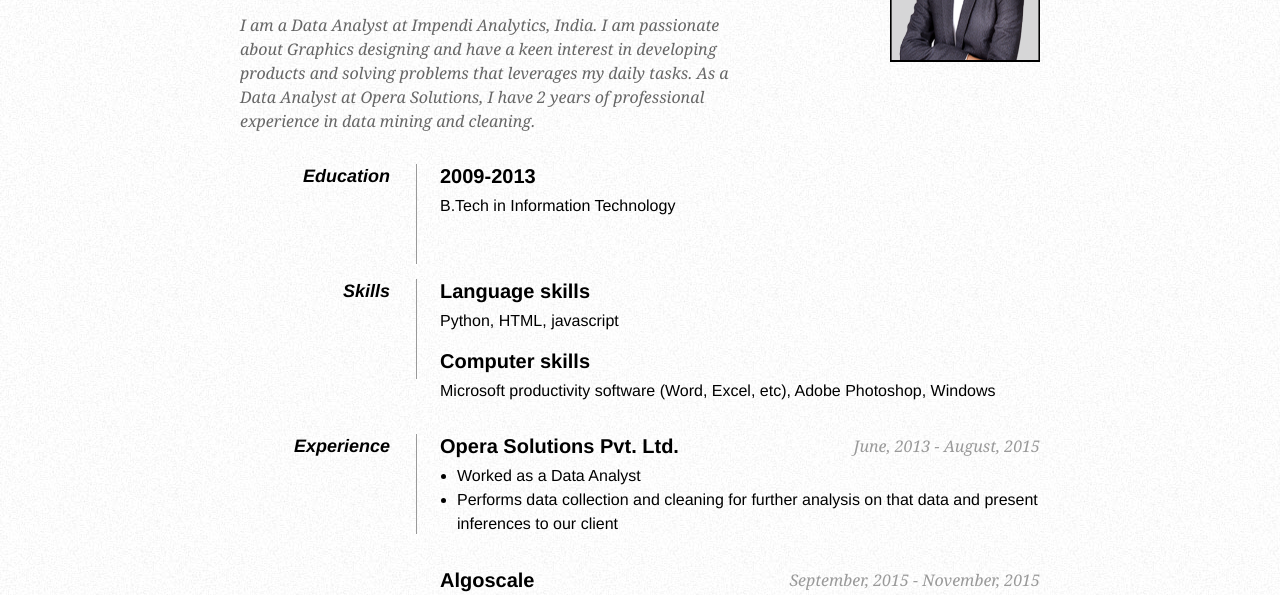
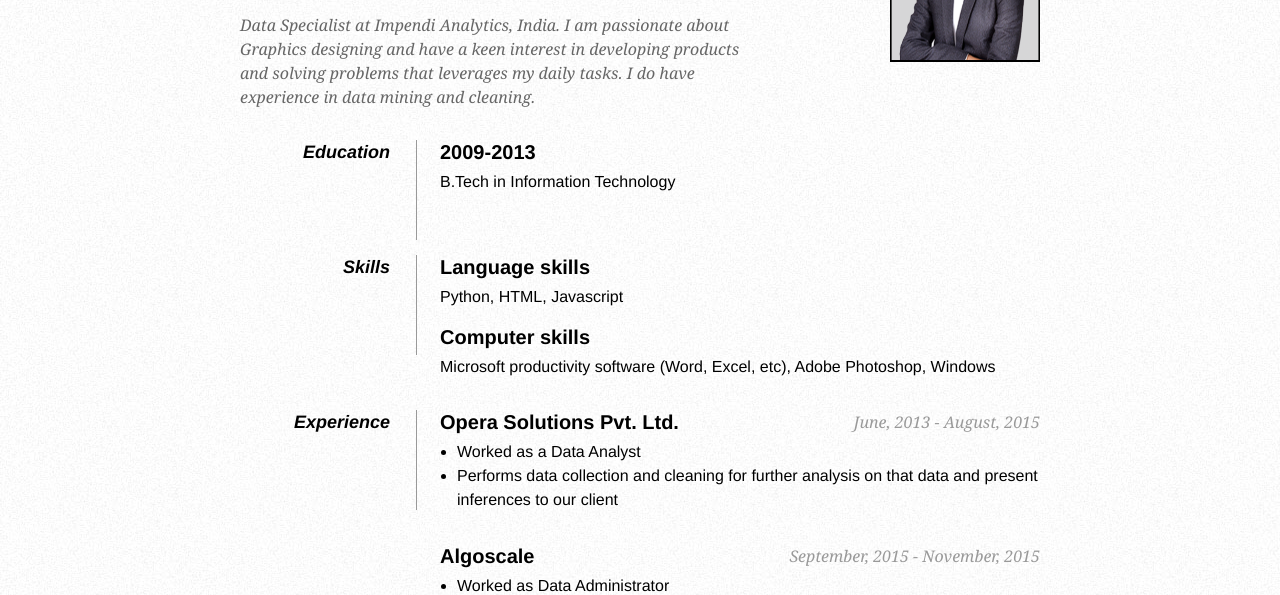
Before and after one commit to manasgrg/portfolio, a plain HTML site: page index.html in a window 1280 px wide. Shown: the part 148-743 px from the top of the page. Drawn offline with Linux system fonts and the light colour scheme.

Commit message:
Update index.html

```diff
--- a/index.html
+++ b/index.html
@@ -49,8 +49,8 @@
 
         <div id="objective">
             <p>
-                I am a Data Analyst at Impendi Analytics, India. I am passionate about Graphics designing and have a keen interest in developing products and solving problems that leverages my daily tasks.
-As a Data Analyst at Opera Solutions, I have 2 years of professional experience in data mining and cleaning.
+                Data Specialist at Impendi Analytics, India. I am passionate about Graphics designing and have a keen interest in developing products and solving problems that leverages my daily tasks.
+I do have experience in data mining and cleaning.
             </p>
         </div>
 
@@ -71,7 +71,7 @@ As a Data Analyst at Opera Solutions, I have 2 years of professional experience
             <dt>Skills</dt>
             <dd>
                 <h2>Language skills</h2>
-                <p>Python, HTML, javascript</p>
+                <p>Python, HTML, Javascript</p>
 
 				<h2>Computer skills</h2>
                 <p>Microsoft productivity software (Word, Excel, etc), Adobe Photoshop, Windows</p>
```
